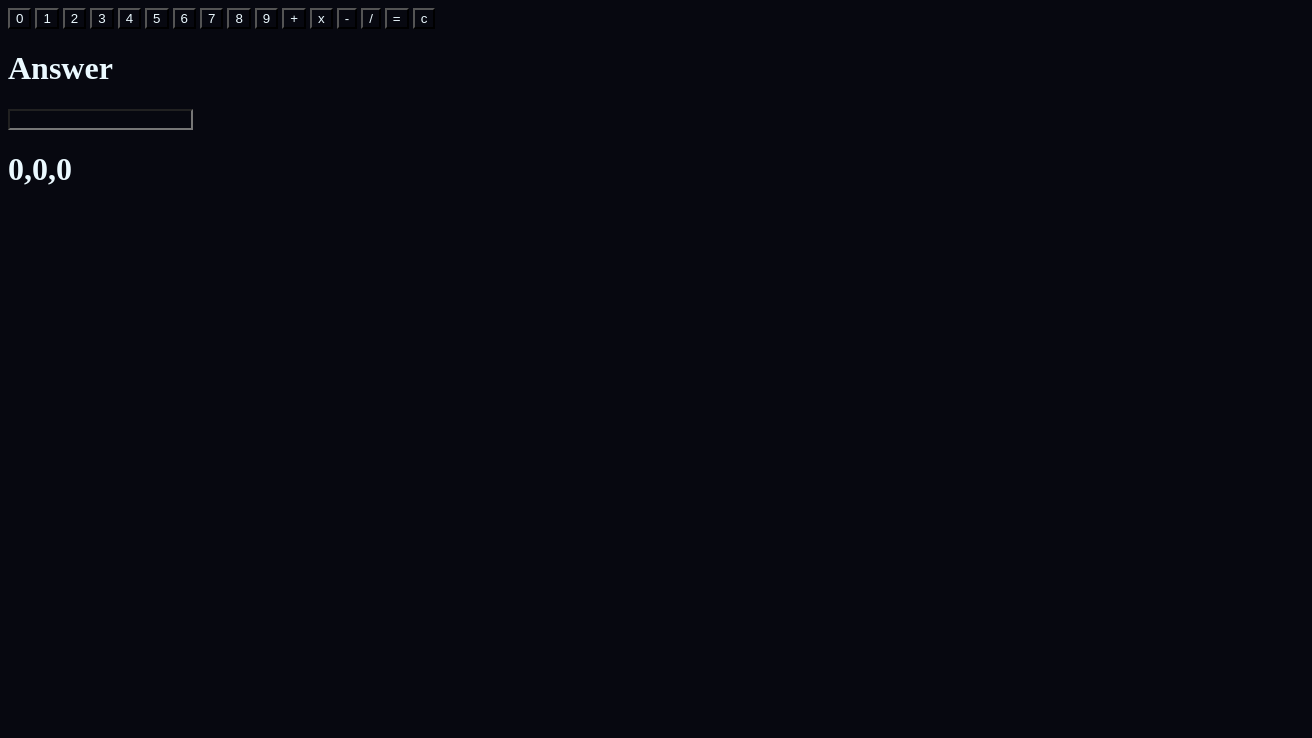
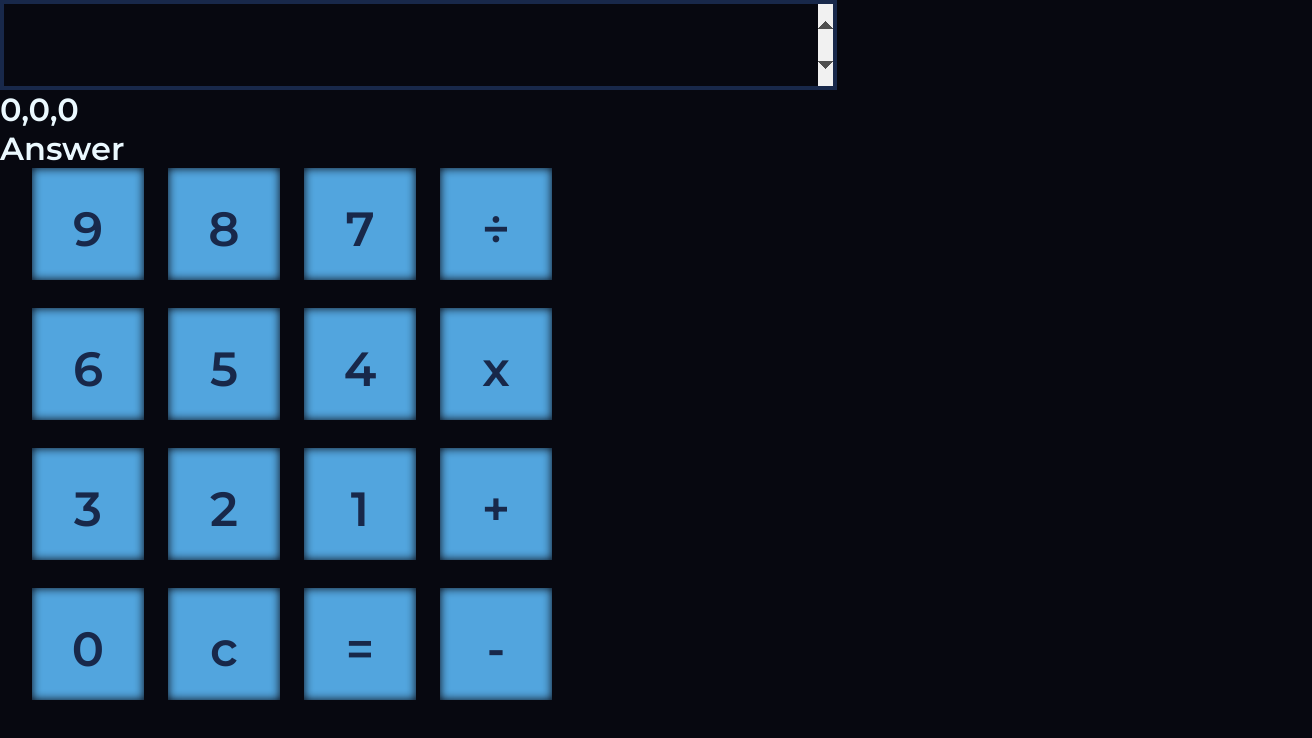
Before and after one commit to ota200/calculator, a plain HTML site: page index.html in a window 1280 px wide. Shown: the whole page, 1312 px wide, since content can reach past the window. Drawn offline with Linux system fonts and the light colour scheme.

Commit message:
2oje3huir.

```diff
--- a/index.html
+++ b/index.html
@@ -9,35 +9,34 @@
 
   	<body>
 
-		<button id="btn_5" onclick="zero()">0</button>
-		<button id="btn_5" onclick="one()">1</button>
-		<button id="btn_5" onclick="two()">2</button>
-		<button id="btn_5" onclick="three()">3</button>
-		<button id="btn_5" onclick="four()">4</button>
-		<button id="btn_5" onclick="five()">5</button>
-		<button id="btn_5" onclick="six()">6</button>
-		<button id="btn_5" onclick="seven()">7</button>
-		<button id="btn_5" onclick="eight()">8</button>
-		<button id="btn_5" onclick="nine()">9</button>
-
-
-		<button id="btn_add" onclick="add()">+</button>
-		<button id="btn_multi" onclick="multi()">x</button>
-		<button id="btn_sub" onclick="sub()">-</button>
-		<button id="btn_divide" onclick="divide()">/</button>
-		<button id="btn_equal" onclick="equal()">=</button>
-
-		<button id="btn_clear" onclick="clear()">c</button>
-
-		<h1 id="answer">Answer</h1>
-		<input type="number" id="word"></input>
+		<input type="number" id="num"></input>
 
 		<!--<button id="btn_neg_pos" onclick="neg_pos()">-/+</button>
 		<h1 id="pos_neg"> the number is positive</h1> !-->
+		<h1 id="words"></h1>
+		<h1 id="answer">Answer</h1>
+		<div>
 
-		<h1 id="words"></h1>
-		<h1 id="answer"></h1>
+			<button id="btn_5" onclick="nine()">9</button>
+			<button id="btn_5" onclick="eight()">8</button>
+			<button id="btn_5" onclick="seven()">7</button>
+			<button id="btn_divide" onclick="divide()">÷</button>
+			<button id="btn_5" onclick="six()">6</button>
+			<button id="btn_5" onclick="five()">5</button>
+			<button id="btn_5" onclick="four()">4</button>
+			<button id="btn_multi" onclick="multi()">x</button>
+			<button id="btn_5" onclick="three()">3</button>
+			<button id="btn_5" onclick="two()">2</button>
+			<button id="btn_5" onclick="one()">1</button>
+			<button id="btn_add" onclick="add()">+</button>
+			<button id="btn_5" onclick="zero()">0</button>
+			<button id="btn_clear" onclick="clear()">c</button>
+			<button id="btn_equal" onclick="equal()">=</button>
+			<button id="btn_sub" onclick="sub()">-</button>
 
+		</div>
+		<!-- <button id="btn_square" onclick="square()">√</button>
+		<button id="btn_power" onclick="power()">^</button> !-->
 
     	<script src="script.js"></script>
 
--- a/script.js
+++ b/script.js
@@ -1,21 +1,13 @@
-var num = document.getElementById("word");
+var num = document.getElementById("num");//input
 var answer = document.getElementById("words")
-var answer_new = document.getElementById("answer")
-
+var answer_new = document.getElementById("answer")// place where answer is put
 
 var bool = true;
 var things = [0,0,0];
+var symbols = null;
+
+
 answer.innerHTML = things
-
-/*function neg_pos(){
-	if (num === true){
-		word.innerHTML = parseInt(things[0]) * -1;
-		console.log(things);
-	} else {
-		word.innerHTML = parseInt(things[2]) * -1;
-		console.log(things);
-	}
-}*/
 
 
 function zero() {
@@ -163,11 +155,40 @@ function divide(){
 
 };
 
+function power(){
+	if (bool === true){
+		things[0] = num.value;
+	} else {
+		things[2] = num.value;
+	};
+
+	bool = false;
+	things[1] = " ^ ";
+	num.value = "";
+	answer.innerHTML = things
+
+};
+
+function square(){
+	if (bool === true){
+		things[0] = Math.sqrt(parseFloat(things[0]));
+		console.log(things[0]);
+		num.value = things[0];
+	} else {
+		things[2] = Math.sqrt(parseFloat(things[2]));
+		console.log(things[2])
+		num.value = things[2];
+	};
+	answer.innerHTML = things;
+
+}
+
 function clear(){
-	answer.innerHTML = things
 	things = [0,0,0]
 	bool = true
 	num.value = "";
+	answer.innerHTML = things
+
 }
 
 function equal(){
--- a/style.css
+++ b/style.css
@@ -1,8 +1,40 @@
+@import url('https://fonts.googleapis.com/css2?family=Montserrat:wght@600&display=swap');
+
 *{
 	background: #070810;
+	font-family: 'Montserrat', sans-serif;
 	color: #EBF9FF;
+	padding: 0;
+	margin: 0;
 }
 
-buttons{
+div{
+	display: grid;
+	position: relative;
+  	grid-gap: 1.75rem 3.5rem;
+	grid-template-columns: 5rem 5rem 5rem 5rem ;
+	left: 2rem;
+}
+
+div button{
 	color:#18284A;
+	border: #070810;
+	background: #52A5DE;
+	width:7rem;
+	height:7rem;
+	font-size: 3rem;
+	padding: 2rem 2rem;
+	display: inline-grid;
+	-moz-box-shadow: inset 0 0 10px #070810;
+   	-webkit-box-shadow: inset 0 0 10px #070810;
+   	box-shadow: inset 0 0 10px #070810;
 }
+
+input{
+
+	border: #18284A 0.3rem solid;
+}
+
+#num{
+	font-size:4.2rem;
+}
```
